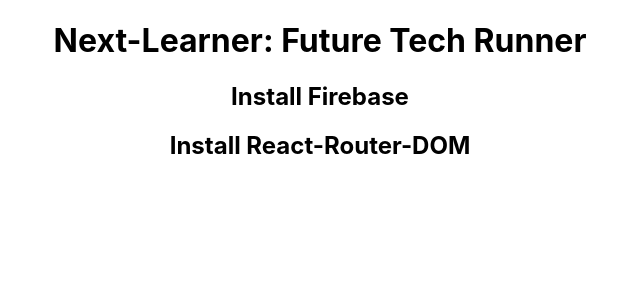
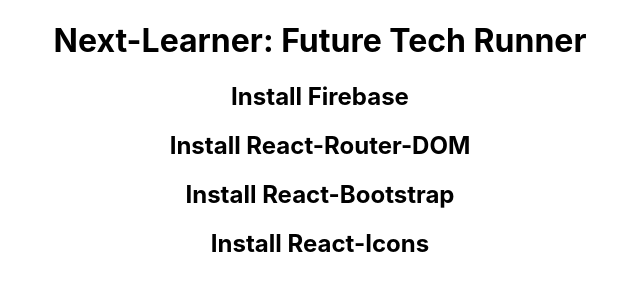
Before and after one commit to RakibAlom/next-learner-mern-client, a React (Create React App) app: page / in a window 1280 px wide. Shown: the top 300 px of the page, without its empty margins (320-960 px from the left). Built offline with nearby package versions, Linux system fonts and the light colour scheme.

Commit message:
install react-icons

```diff
--- a/src/App.js
+++ b/src/App.js
@@ -6,6 +6,8 @@
       <h1>Next-Learner: Future Tech Runner</h1>
       <h2>Install Firebase</h2>
       <h2>Install React-Router-DOM</h2>
+      <h2>Install React-Bootstrap</h2>
+      <h2>Install React-Icons</h2>
     </div>
   );
 }
```
